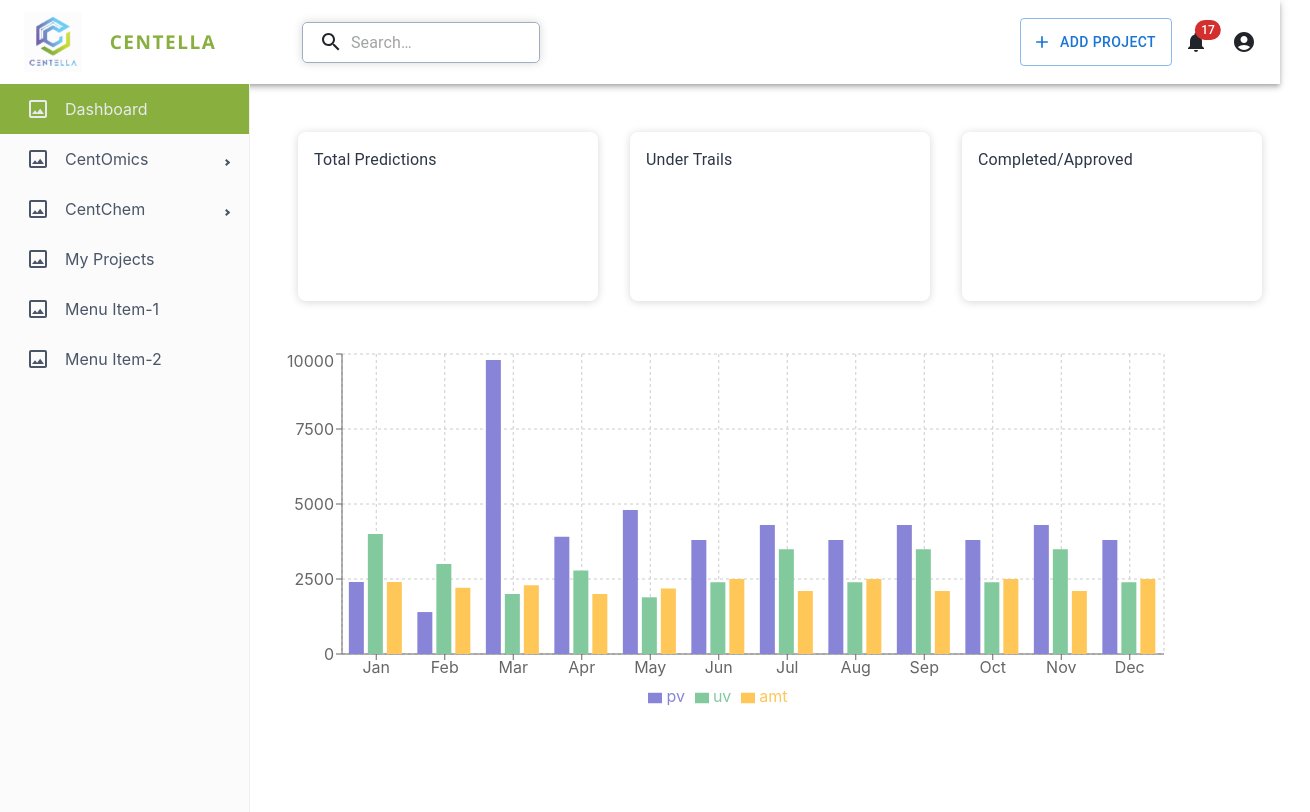
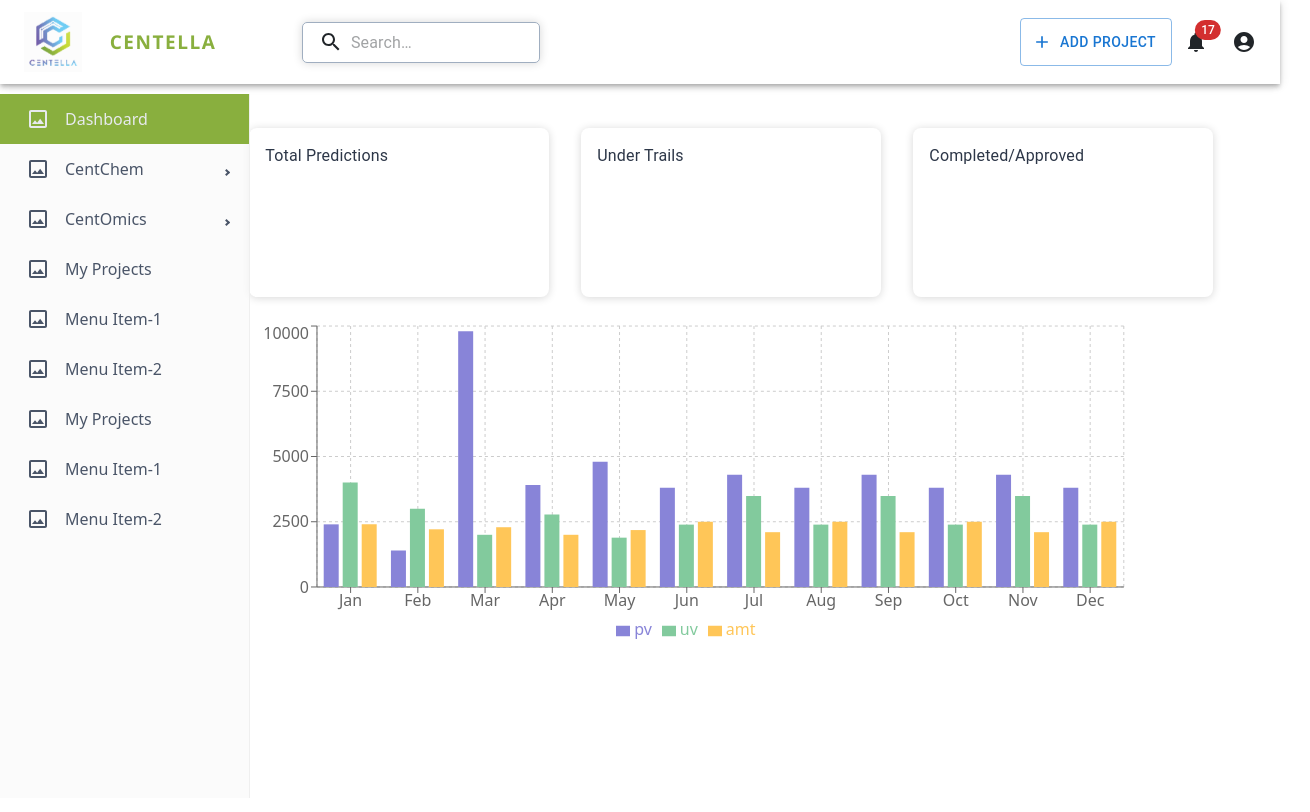
Before and after one commit to swethamallavarapu/centella-vite, a React (Create React App) app: page /Dashboard in a window 1280 px wide. Shown: the whole page, 1310 px wide, since content can reach past the window. Built offline with nearby package versions, Linux system fonts and the light colour scheme; the HTML template or start-up script is replaced by a standard one.

Commit message:
changes in menu

```diff
--- a/src/App.js
+++ b/src/App.js
@@ -9,7 +9,7 @@ import CentChemPage from "./pages/CentChemPage";
 import CentRepurposePage from "./pages/CentRepurposePage";
 import DashboardPage from "./pages/DasboardPage";
 import LandingPage from "./pages/LandingPage";
-
+import 'bootstrap/dist/css/bootstrap.min.css';
 const theme = createTheme();
 
 function App() {
@@ -21,7 +21,7 @@ function App() {
           <Route path="/Landing" element={<LandingPage />} />
           <Route element={<NavLayout />}>
             <Route path="/Dashboard" element={<DashboardPage />} />
-            <Route path="/Centchem" element={<CentChemPage />} />
+            <Route path="/Centchem/?" element={<CentChemPage />} />
             <Route path="/CentRepurpose" element={<CentRepurposePage />} />
           </Route>
         </Routes>
--- a/src/components/charts/barchart.jsx
+++ b/src/components/charts/barchart.jsx
@@ -91,7 +91,7 @@ export default class SampleBarChart extends PureComponent {
 
   render() {
     return (
-      <ResponsiveContainer width="90%" height="50%">
+      <ResponsiveContainer width="90%" height="60%">
         <BarChart
           width={500}
           height={300}
--- a/src/components/landing/SideMenu.jsx
+++ b/src/components/landing/SideMenu.jsx
@@ -1,42 +1,77 @@
-import { Sidebar, Menu, MenuItem,SubMenu } from "react-pro-sidebar";
-import { Link,Outlet } from 'react-router-dom';
-import PhotoOutlinedIcon from '@mui/icons-material/PhotoOutlined';
-
+import { Sidebar, Menu, MenuItem, SubMenu } from "react-pro-sidebar";
+import { Link, Outlet } from "react-router-dom";
+import PhotoOutlinedIcon from "@mui/icons-material/PhotoOutlined";
+import { Container, Row, Col } from "react-bootstrap";
 
 function SideMenu() {
   return (
-    <div style={{ display: "flex", height: "91vh" }}>
-      <Sidebar>
+    <div style={{ display: "flex", marginTop: "11.8vh" }}>
+      <Container fluid>
+        <Row>
+          <Col lg={2} md={3} style={{ padding: "0" }}>
+            <Sidebar style={{ height: "88vh", position: "fixed" }}>
               <Menu
                 menuItemStyles={{
                   button: ({ level, active, disabled }) => {
                     // only apply styles on first level elements of the tree
                     if (level === 0)
                       return {
-                  color: active ? "#E7EAEE":"#4A5568" ,
+                        color: active ? "#E7EAEE" : "#4A5568",
                         backgroundColor: active ? "#89AF3E" : undefined,
                       };
                   },
                 }}
               >
-          <MenuItem active routerLink={<Link to="/Dashboard" />} icon={<PhotoOutlinedIcon />}> Dashboard</MenuItem>
+                <MenuItem
+                  active
+                  routerLink={<Link to="/Dashboard" />}
+                  icon={<PhotoOutlinedIcon />}
+                >
+                  {" "}
+                  Dashboard
+                </MenuItem>
+                <SubMenu label="CentChem" icon={<PhotoOutlinedIcon />}>
+                  <MenuItem routerLink={<Link to="/Centchem" />}>
+                    {" "}
+                    ADMET Prediction
+                  </MenuItem>
+                  <MenuItem routerLink={<Link to="/Centchem" />}>
+                    {" "}
+                    Retro Synthesis
+                  </MenuItem>
+                  <MenuItem routerLink={<Link to="/Centchem" />}>
+                    {" "}
+                    Virtual Screen
+                  </MenuItem>
+                </SubMenu>
                 <SubMenu label="CentOmics" icon={<PhotoOutlinedIcon />}>
-          <MenuItem routerLink={<Link to="/Centchem" />}> Pie charts</MenuItem>
+                  <MenuItem routerLink={<Link to="/CentRepurpose" />}>
+                    {" "}
+                    Pie charts
+                  </MenuItem>
                   <MenuItem> Line charts</MenuItem>
                   <MenuItem> Bar charts</MenuItem>
-        </SubMenu>
-        <SubMenu label="CentChem"  icon={<PhotoOutlinedIcon />}>
-          <MenuItem routerLink={<Link to="/CentRepurpose" />}> Pie charts</MenuItem>
+                  <MenuItem> Line charts</MenuItem>
+                  <MenuItem> Bar charts</MenuItem>
                   <MenuItem> Line charts</MenuItem>
                   <MenuItem> Bar charts</MenuItem>
                 </SubMenu>
                 <MenuItem icon={<PhotoOutlinedIcon />}> My Projects</MenuItem>
                 <MenuItem icon={<PhotoOutlinedIcon />}> Menu Item-1</MenuItem>
                 <MenuItem icon={<PhotoOutlinedIcon />}> Menu Item-2</MenuItem>
+                <MenuItem icon={<PhotoOutlinedIcon />}> My Projects</MenuItem>
+                <MenuItem icon={<PhotoOutlinedIcon />}> Menu Item-1</MenuItem>
+                <MenuItem icon={<PhotoOutlinedIcon />}> Menu Item-2</MenuItem>
               </Menu>
             </Sidebar>
-
+          </Col>
+          <Col>
+            <div style={{ display: "flex", height: "100%",paddingTop:'10px' }}>
               <Outlet />
+            </div>
+          </Col>
+        </Row>
+      </Container>
     </div>
   );
 }
--- a/src/components/landing/sideBox.jsx
+++ b/src/components/landing/sideBox.jsx
@@ -39,7 +39,7 @@ const cardContent = {
   font: "normal normal normal 14px/18px Segoe UI",
   letterSpacing: "0px",
   color: "#E7EAEE",
-  padding: "0px 1px 6px 10px",
+  padding: "0px 1px 20px 10px",
 };
 class SideBox extends React.Component {
   constructor() {
--- a/src/layouts/NavLayout.jsx
+++ b/src/layouts/NavLayout.jsx
@@ -170,7 +170,7 @@ export default function NavLayout() {
 
   return (
     <Box sx={{ flexGrow: 1 }}>
-      <AppBar position="static" color="inherit">
+      <AppBar position="fixed" color="inherit">
         <Toolbar>
           <IconButton
             size="large"
--- a/src/pages/CentChemPage.jsx
+++ b/src/pages/CentChemPage.jsx
@@ -1,41 +1,43 @@
 import React from "react";
-import { Container, Grid, Stack, styled, Paper } from "@mui/material";
-import PhotoOutlinedIcon from '@mui/icons-material/PhotoOutlined';
-
-import "../assets/css/utilis.css";
-import SideBox from "../components/landing/sideBox";
+import { Container, Row, Col,Nav,NavDropdown } from "react-bootstrap";
 
 function CentChemPage() {
-  const Item = styled(Paper)(({ theme }) => ({
-    backgroundColor: theme.palette.mode === "dark" ? "#1A2027" : "#fff",
-    ...theme.typography.body1,
-    padding: theme.spacing(1),
-    textAlign: "center",
-    color: '#2D3748',
-  }));
-  const itemStyle = {
-    padding: "5%",
-    background: "#FFFFFF 0% 0% no-repeat padding-box",
-    borderRadius: "10px",
-    boxShadow: "5px 6px 6px #00000029",
-  };
-
+  const handleSelect = (eventKey) => alert(`selected ${eventKey}`);
   return (
     <>
-      <Container maxWidth="xl" style={{ maxWidth: "100vw", padding: "0" }}>
-        <Grid container>
-          <Grid item md={2} lg={1} xl={1}></Grid>
-          <Grid item md={4} lg={4} xl={4}>
-            <SideBox />
-          </Grid>
-          <Grid item md={6} lg={7} xl={7}>
-            <Stack className="p-5" direction="row" spacing={4}>
-              <Item style={itemStyle}><PhotoOutlinedIcon /><br />ADMET Prediction</Item>
-              <Item style={itemStyle}><PhotoOutlinedIcon /><br />Retro Synthesis</Item>
-              <Item style={itemStyle}><PhotoOutlinedIcon /><br />Virtual Screen</Item>
-            </Stack>
-          </Grid>
-        </Grid>
+    <Container fluid>
+      <Row>
+      <Nav variant="pills" activeKey="1" onSelect={handleSelect}>
+      <NavDropdown title="ADMET Prediction" eventKey="1" id="nav-dropdown">
+        <NavDropdown.Item eventKey="4.1">Paste Smile</NavDropdown.Item>
+        <NavDropdown.Divider />
+        <NavDropdown.Item eventKey="4.2">Draw Molicuel</NavDropdown.Item>
+        <NavDropdown.Divider />
+        <NavDropdown.Item eventKey="4.3">Upload File</NavDropdown.Item>
+
+      </NavDropdown>
+      <Nav.Item>
+        <Nav.Link eventKey="2" href="#/home">
+        Retro Synthesis
+        </Nav.Link>
+      </Nav.Item>
+      <Nav.Item>
+        <Nav.Link eventKey="3" href="#/home">
+        DeNovo Design
+        </Nav.Link>
+      </Nav.Item>
+      <Nav.Item>
+        <Nav.Link eventKey="4" href="#/home">
+        Virtual Screening
+        </Nav.Link>
+      </Nav.Item>
+    </Nav>
+      </Row>
+        <Row>
+          <Col lg={2} md={3} style={{padding:'0'}}>
+
+      </Col>
+        </Row>
       </Container>
     </>
   );
--- a/src/pages/DasboardPage.jsx
+++ b/src/pages/DasboardPage.jsx
@@ -22,7 +22,7 @@ function DashboardPage() {
     <>
       <Container>
         <Row>
-        <Stack className="p-5" direction="row" spacing={4}>
+        <Stack className="p-4" direction="row" spacing={4}>
           <Item style={itemStyle}>
             <span>Total Predictions</span>
           </Item>
```
Also changed, not shown: 1 other file (tests, documents, lock files or other folders). Lines whose indentation alone changed are shown as unchanged.
